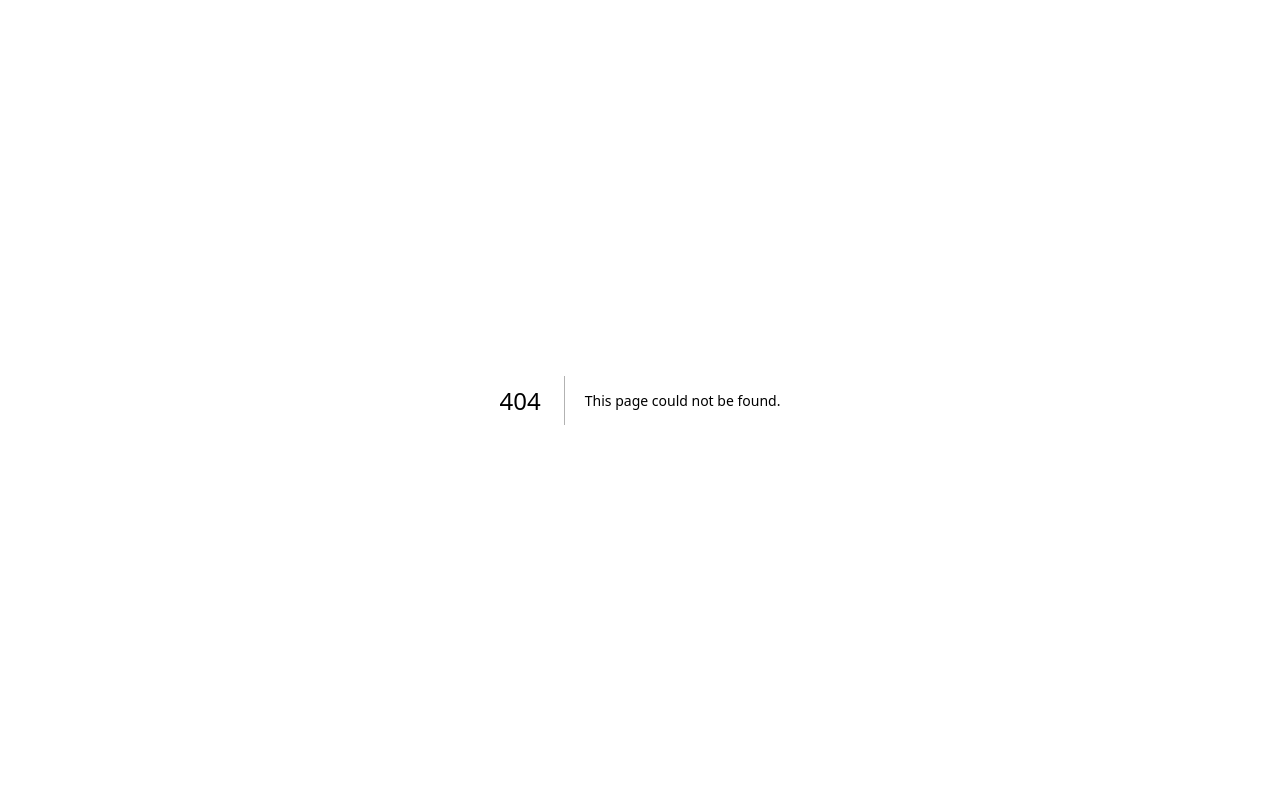
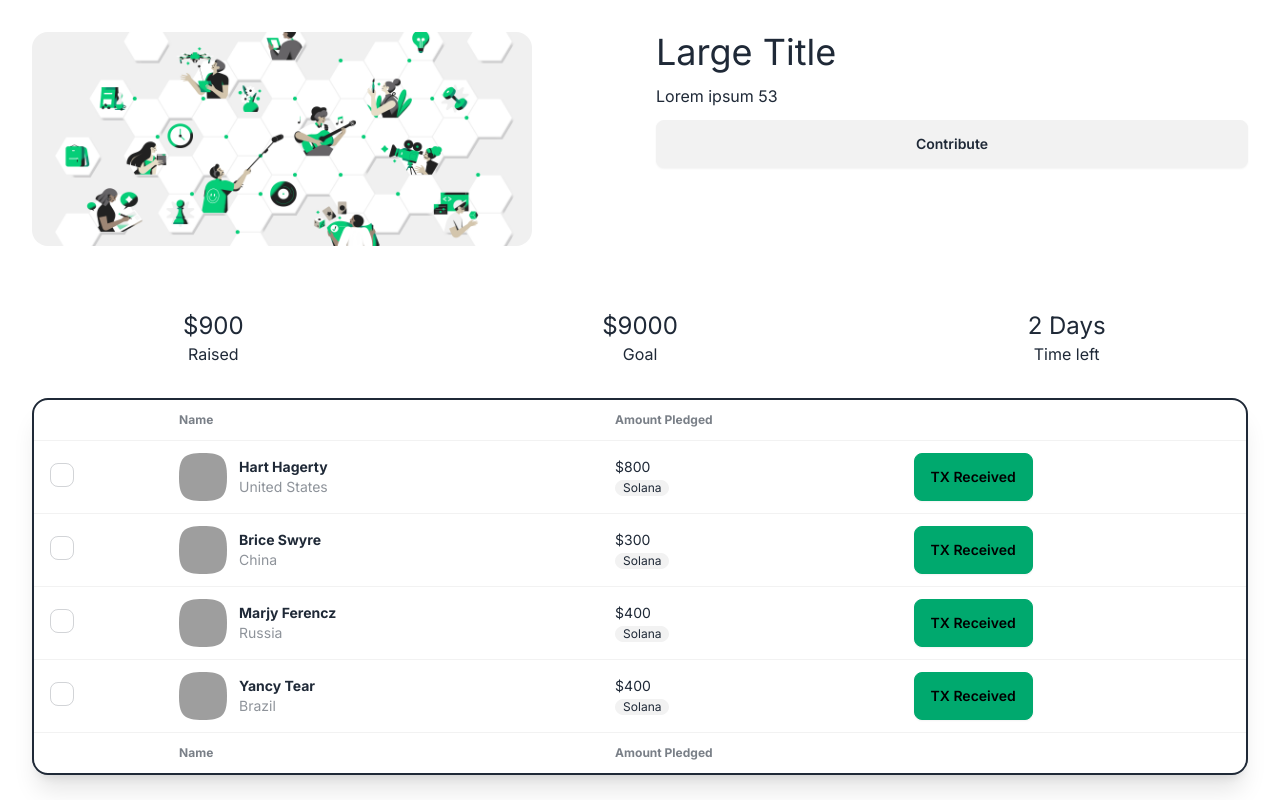
Before and after one commit to simon-hng/hackatum2023-solana, a Next.js app: page /campaign/53 in a window 1280 px wide. Before the commit this address had no page. Built offline with nearby package versions, Linux system fonts and the light colour scheme; grey boxes are pictures that could not be loaded.

Commit message:
add basic campaign details page

```diff
--- /dev/null
+++ b/src/pages/campaign/[id].tsx
@@ -0,0 +1,195 @@
+import { useRouter } from "next/router";
+import Image from "next/image";
+
+export default function CampaignPage() {
+  const router = useRouter();
+  return (
+    <section>
+      <article className="grid grid-cols-2 gap-8 p-8">
+        <Image
+          className="rounded-2xl"
+          src="/campaign.png"
+          width={500}
+          height={500}
+          alt="Kampaign"
+        />
+        <div className="flex flex-col gap-3">
+          <h1 className="text-bold text-4xl">Large Title</h1>
+          <p>Lorem ipsum {router.query.id}</p>
+          <button className="btn">Contribute</button>
+        </div>
+      </article>
+      <div className="grid grid-cols-3 py-8">
+        <div className="text-center">
+          <h2 className="text-2xl">$900</h2>
+          <p>Raised</p>
+        </div>
+
+        <div className="text-center">
+          <h2 className="text-2xl">$9000</h2>
+          <p>Goal</p>
+        </div>
+
+        <div className="text-center">
+          <h2 className="text-2xl">2 Days</h2>
+          <p>Time left</p>
+        </div>
+      </div>
+
+      <div className="card mx-8 border-2 border-base-content bg-base-100 shadow-xl">
+        <div className="overflow-x-auto">
+          <table className="table">
+            {/* head */}
+            <thead>
+              <tr>
+                <th></th>
+                <th>Name</th>
+                <th>Amount Pledged</th>
+                <th></th>
+              </tr>
+            </thead>
+            <tbody>
+              {/* row 1 */}
+              <tr>
+                <th>
+                  <label>
+                    <input type="checkbox" className="checkbox" />
+                  </label>
+                </th>
+                <td>
+                  <div className="flex items-center gap-3">
+                    <div className="avatar">
+                      <div className="mask mask-squircle h-12 w-12">
+                        <img
+                          src="https://i.pravatar.cc/150?img=8"
+                          alt="Avatar Tailwind CSS Component"
+                        />
+                      </div>
+                    </div>
+                    <div>
+                      <div className="font-bold">Hart Hagerty</div>
+                      <div className="text-sm opacity-50">United States</div>
+                    </div>
+                  </div>
+                </td>
+                <td>
+                  $800
+                  <br />
+                  <span className="badge badge-ghost badge-sm">Solana</span>
+                </td>
+                <th>
+                  <button className="btn btn-success">TX Received</button>
+                </th>
+              </tr>
+              {/* row 2 */}
+              <tr>
+                <th>
+                  <label>
+                    <input type="checkbox" className="checkbox" />
+                  </label>
+                </th>
+                <td>
+                  <div className="flex items-center gap-3">
+                    <div className="avatar">
+                      <div className="mask mask-squircle h-12 w-12">
+                        <img
+                          src="https://i.pravatar.cc/150?img=2"
+                          alt="Avatar Tailwind CSS Component"
+                        />
+                      </div>
+                    </div>
+                    <div>
+                      <div className="font-bold">Brice Swyre</div>
+                      <div className="text-sm opacity-50">China</div>
+                    </div>
+                  </div>
+                </td>
+                <td>
+                  $300
+                  <br />
+                  <span className="badge badge-ghost badge-sm">Solana</span>
+                </td>
+                <th>
+                  <button className="btn btn-success">TX Received</button>
+                </th>
+              </tr>
+              {/* row 3 */}
+              <tr>
+                <th>
+                  <label>
+                    <input type="checkbox" className="checkbox" />
+                  </label>
+                </th>
+                <td>
+                  <div className="flex items-center gap-3">
+                    <div className="avatar">
+                      <div className="mask mask-squircle h-12 w-12">
+                        <img
+                          src="https://i.pravatar.cc/150?img=3"
+                          alt="Avatar Tailwind CSS Component"
+                        />
+                      </div>
+                    </div>
+                    <div>
+                      <div className="font-bold">Marjy Ferencz</div>
+                      <div className="text-sm opacity-50">Russia</div>
+                    </div>
+                  </div>
+                </td>
+                <td>
+                  $400
+                  <br />
+                  <span className="badge badge-ghost badge-sm">Solana</span>
+                </td>
+                <th>
+                  <button className="btn btn-success">TX Received</button>
+                </th>
+              </tr>
+              {/* row 4 */}
+              <tr>
+                <th>
+                  <label>
+                    <input type="checkbox" className="checkbox" />
+                  </label>
+                </th>
+                <td>
+                  <div className="flex items-center gap-3">
+                    <div className="avatar">
+                      <div className="mask mask-squircle h-12 w-12">
+                        <img
+                          src="https://i.pravatar.cc/150?img=4"
+                          alt="Avatar Tailwind CSS Component"
+                        />
+                      </div>
+                    </div>
+                    <div>
+                      <div className="font-bold">Yancy Tear</div>
+                      <div className="text-sm opacity-50">Brazil</div>
+                    </div>
+                  </div>
+                </td>
+                <td>
+                  $400
+                  <br />
+                  <span className="badge badge-ghost badge-sm">Solana</span>
+                </td>
+                <th>
+                  <button className="btn btn-success">TX Received</button>
+                </th>
+              </tr>
+            </tbody>
+            {/* foot */}
+            <tfoot>
+              <tr>
+                <th></th>
+                <th>Name</th>
+                <th>Amount Pledged</th>
+                <th></th>
+              </tr>
+            </tfoot>
+          </table>
+        </div>
+      </div>
+    </section>
+  );
+}
```
Also changed, not shown: public/campaign.png (added).
